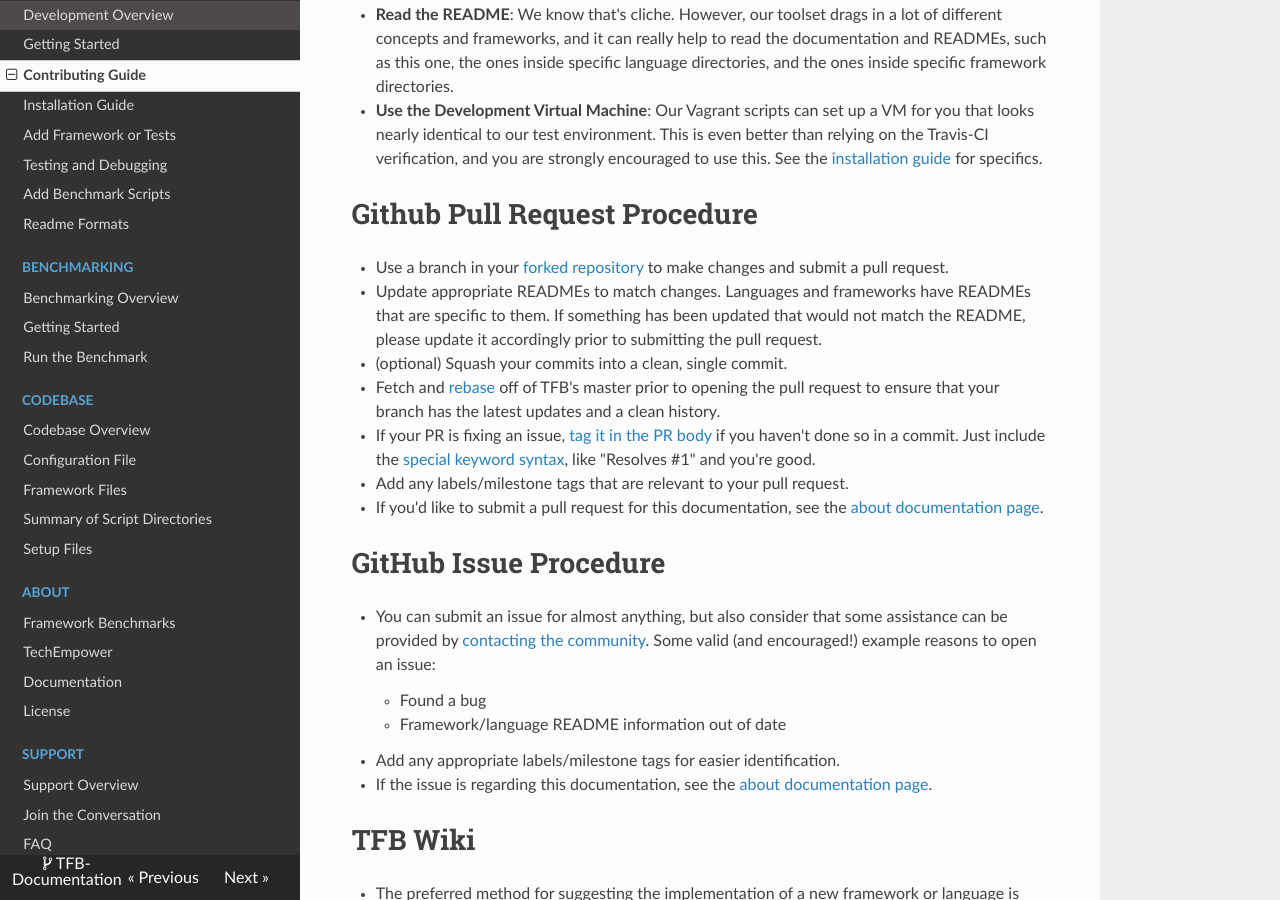
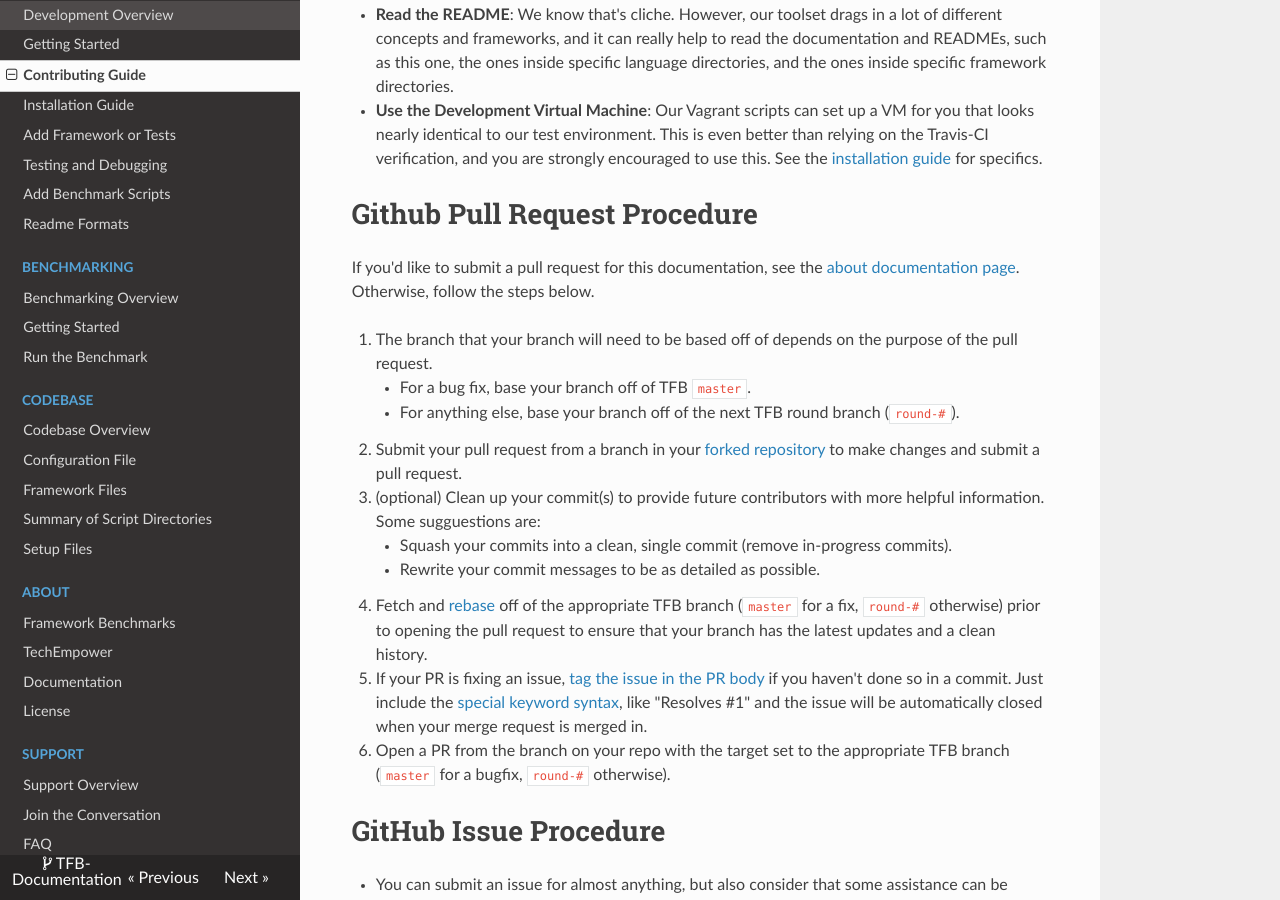
Before and after one commit to nbrady-techempower/TFB-Documentation, an MkDocs documentation site: the page built from docs/Development/Contributing-Guide.md, in a window 1280 px wide and 900 px high, scrolled down 566 px. Built offline with MkDocs 1.6.1, drawn with Linux system fonts in a browser that asks for light colours; nearby versions of some CDN libraries; old or Windows-style settings are respelled for this version of MkDocs.

Commit message:
Update Pull Request Procedure to Utilize Branching
Going forward, TFB will using a branching method to help consistently merge
pull requests in. Update the documentation to help guide that process.
Basically, submit PRs to `master` for bug fixes only and target the upcoming
round branch for everything else.

```diff
--- a/docs/Development/Contributing-Guide.md
+++ b/docs/Development/Contributing-Guide.md
@@ -33,23 +33,35 @@ for specifics.
 
 # Github Pull Request Procedure
 
-* Use a branch in your [forked repository](https://help.github.com/articles/fork-a-repo/)
-to make changes and submit a pull request.
-* Update appropriate READMEs to match changes. Languages and frameworks have READMEs
-that are specific to them. If something has been updated that would not match the
-README, please update it accordingly prior to submitting the pull request.
-* (optional) Squash your commits into a clean, single commit.
-* Fetch and [rebase](https://help.github.com/articles/about-git-rebase/) off of TFB's master prior to
-opening the pull request to ensure that your branch has the latest updates and a clean
-history.
-* If your PR is fixing an issue,
-[tag it in the PR body](https://github.com/blog/1506-closing-issues-via-pull-requests)
+If you'd like to submit a pull request for this documentation, see the
+[about documentation page](../About/Documentation). Otherwise, follow the steps
+below.
+
+1. The branch that your branch will need to be based off of depends on the
+purpose of the pull request.
+    * For a bug fix, base your branch off of TFB `master`.
+    * For anything else, base your branch off of the next TFB round branch
+    (`round-#`).
+2. Submit your pull request from a branch in your
+[forked repository](https://help.github.com/articles/fork-a-repo/) to make
+changes and submit a pull request.
+3. (optional) Clean up your commit(s) to provide future contributors with more
+helpful information. Some sugguestions are:
+    * Squash your commits into a clean, single commit (remove in-progress
+    commits).
+    * Rewrite your commit messages to be as detailed as possible.
+4. Fetch and [rebase](https://help.github.com/articles/about-git-rebase/) off
+of the appropriate TFB branch (`master` for a fix, `round-#` otherwise) prior
+to opening the pull request to ensure that your branch has the latest updates
+and a clean history.
+5. If your PR is fixing an issue,
+[tag the issue in the PR body](https://github.com/blog/1506-closing-issues-via-pull-requests)
 if you haven't done so in a commit. Just include the
 [special keyword syntax](https://help.github.com/articles/closing-issues-via-commit-messages/),
-like "Resolves #1" and you're good.
-* Add any labels/milestone tags that are relevant to your pull request.
-* If you'd like to submit a pull request for this documentation, see the
-[about documentation page](../About/Documentation).
+like "Resolves #1" and the issue will be automatically closed when your merge
+request is merged in.
+6. Open a PR from the branch on your repo with the target set to the
+appropriate TFB branch (`master` for a bugfix, `round-#` otherwise).
 
 # GitHub Issue Procedure
 * You can submit an issue for almost anything, but also consider that some assistance can
```
